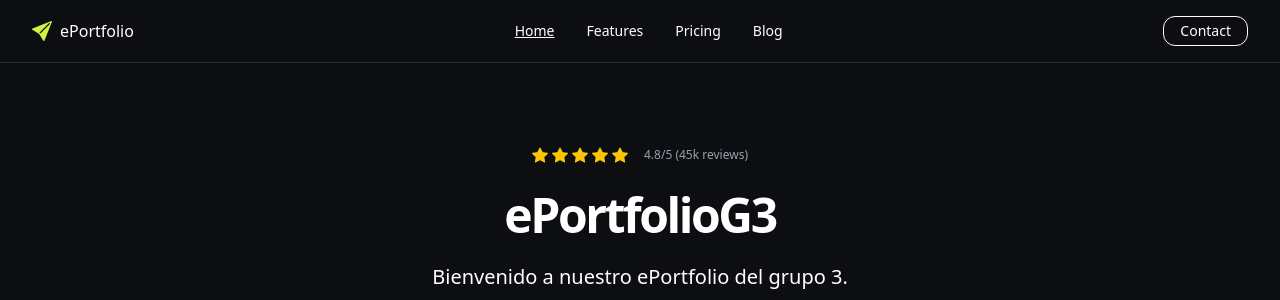
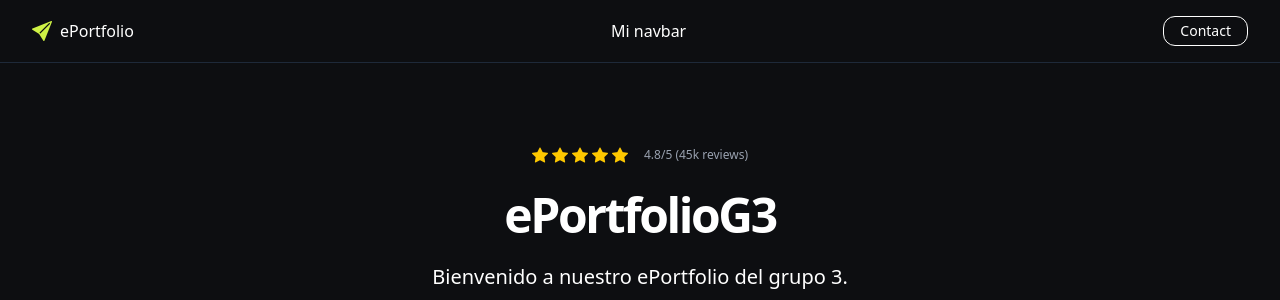
Before and after one commit to 2997193/eportfolio_g3, a Laravel app: page /evidencias/create in a window 1280 px wide. Shown: the top 300 px of the page. Run offline with Laravel 12, Linux system fonts and the light colour scheme; style sheets or scripts are compiled from the project's sources.

Commit message:
Ejercicio principal controladores de ePortfolio 5.5

```diff
--- /dev/null
+++ b/resources/views/acerca.blade.php
@@ -0,0 +1 @@
+<p> Centro: {{ $centro }}</p>
--- /dev/null
+++ b/resources/views/components/navbar.blade.php
@@ -0,0 +1 @@
+<nav> Mi navbar </nav>
--- a/resources/views/components/sendit/header.blade.php
+++ b/resources/views/components/sendit/header.blade.php
@@ -5,17 +5,15 @@
     'titulo2' => 'pagina3',
     'titulo3' => 'pagina4',
 ])
+
 <header class="px-8 py-4 bg-[#0d0e11] border-b border-gray-800">
     <div class="flex items-center text-white justify-between mx-auto w-full max-w-7xl">
         <a href="/" class="flex items-center gap-2">
             <i class="bi bi-send-fill text-xl text-[#cff245]"></i> <span>ePortfolio</span>
         </a>
-            <nav class="hidden md:flex text-sm gap-8">
-                <a href="#" class="underline">{{ $titulo0 }}</a>
-                <a href="#" class="hover:underline">{{ $titulo1 }}</a>
-                <a href="#" class="hover:underline">{{ $titulo2 }}</a>
-                <a href="#" class="hover:underline">{{ $titulo3 }}</a>
-            </nav>
+
+        <x-navbar :titulo0="$titulo0" :titulo1="$titulo1" :titulo2="$titulo2" :titulo3="$titulo3" />
+
         <a href="" class="text-sm py-1 px-4 border rounded-xl">
             Contact
         </a>
--- a/resources/views/create.blade.php
+++ b/resources/views/create.blade.php
@@ -1,3 +1,3 @@
 <x-layout>
-    <p>Crear evidencia</p>
+    <p>Nueva evidencia</p>
 </x-layout>
--- a/resources/views/edit.blade.php
+++ b/resources/views/edit.blade.php
@@ -1,3 +1,3 @@
 <x-layout>
-    <p>Editar evidencia {{ $id }}</p>
+    <p>Modificar evidencia {{ $id }}</p>
 </x-layout>
--- a/routes/web.php
+++ b/routes/web.php
@@ -7,7 +7,7 @@ use Illuminate\Support\Facades\Route;
 
 Route::get('/', HomeController::class);
 
-Route::prefix('evidencias')->name('evidencias.')->group(function(){
+Route::prefix('evidencias')->name('evidencias.')->group(function () {
     Route::get('/', function () {
         return view('index');
     })->name('index');
@@ -30,11 +30,10 @@ Route::get('/perfil/{id?}', PerfilController::class)
     ->name('perfil');
 
 Route::get('/acerca', function () {
-
-return view('acerca', [
+    return [
         'aplicacion' => config('app.name'),
-'centro' => config('eporfolio.centro')
-]);
+        'centro' => config('eportfolio.centro'),
+    ];
 })->name('acerca');
 
 Route::get('/pruebas', function () {
```
Also changed, not shown: app/View/Components/navbar.php (added, +26 -0 lines). Lines whose indentation alone changed are shown as unchanged.
